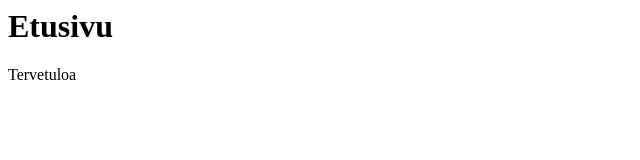
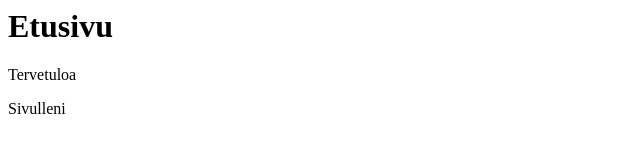
Before and after one commit to aleksijunttila/githarjoitus, a plain HTML site: page index.html in a window 1280 px wide. Shown: the full height of the page, 0-640 px from the left. Drawn offline with Linux system fonts and the light colour scheme.

Commit message:
Kolmas commit

```diff
--- a/index.html
+++ b/index.html
@@ -1,2 +1,3 @@
 <h1>Etusivu</h1>
 <p>Tervetuloa</p>
+<p>Sivulleni</p>
```
